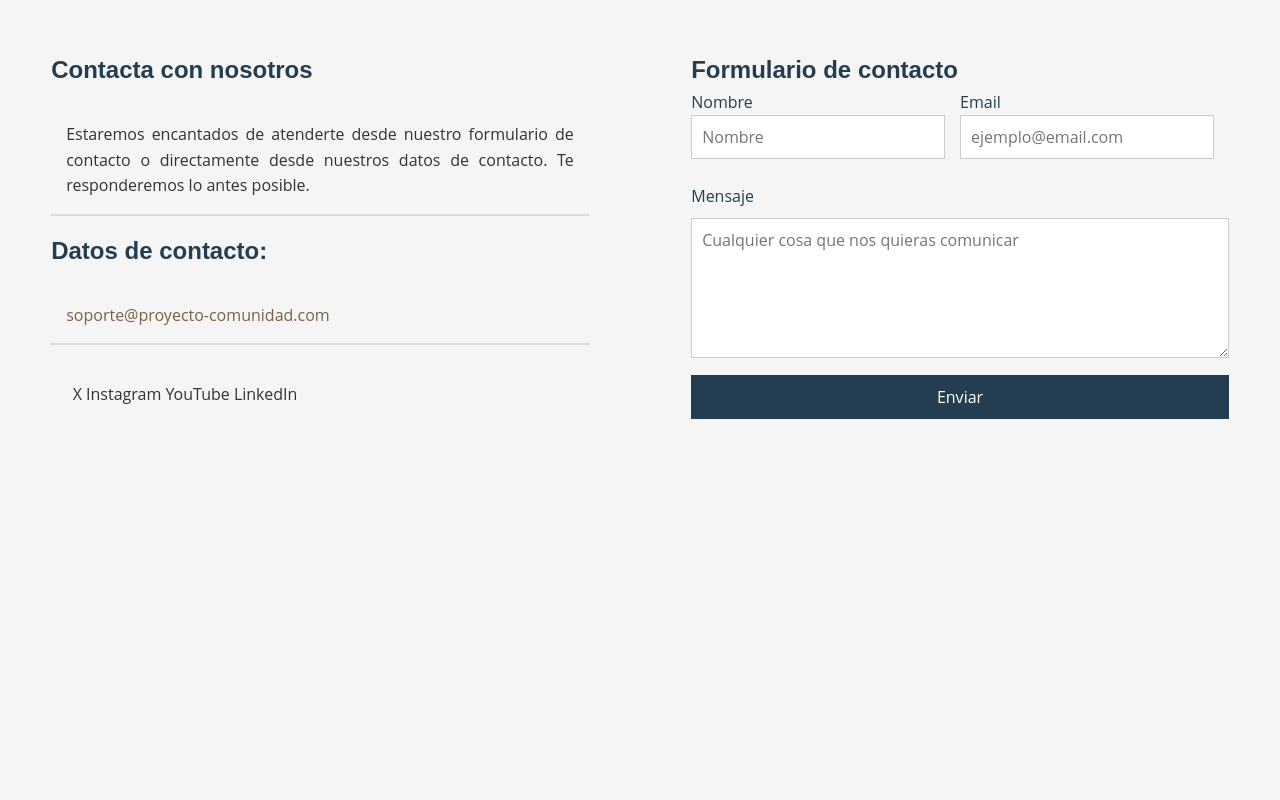
After one commit to MarcoJG/Proyecto-Comunidad, a PHP site: page /Contacto.html in a window 1280 px wide. The commit adds this page. Run offline with PHP 8.4, Linux system fonts and the light colour scheme.

Commit message:
Subo todos los archivos en los que he trabajado

```diff
--- /dev/null
+++ b/Contacto.html
@@ -0,0 +1,49 @@
+<!DOCTYPE html>
+<html lang="es">
+<head>
+    <meta charset="UTF-8">
+    <meta name="viewport" content="width=device-width, initial-scale=1.0">
+    <title>Contacto</title>
+    <link rel="stylesheet" href="generico.css" />
+</head>
+<body>
+
+    <div class="container">
+        <div class="contact-info">
+            <h2>Contacta con nosotros</h2>
+            <p>Estaremos encantados de atenderte desde nuestro formulario de contacto o directamente desde nuestros datos de contacto. Te responderemos lo antes posible.</p>
+
+            <h2>Datos de contacto:</h2>
+            <p class="correo-contacto">soporte@proyecto-comunidad.com</p>
+            <div class="social-icons">
+                <a href="#">X</a>
+                <a href="#">Instagram</a>
+                <a href="#">YouTube</a>
+                <a href="#">LinkedIn</a>
+            </div>
+        </div>
+
+        <div class="contact-form">
+            <h2>Formulario de contacto</h2>
+            <form id="formularioContacto" action="enviar_correoSMTP.php" method="POST">
+            <div class="form-group">
+                <div class="form-field">
+                    <label for="name">Nombre</label>
+                    <input type="text" id="name" name="name" placeholder="Nombre">
+                </div>
+                <div class="form-field">
+                    <label for="email">Email</label>
+                    <input type="email" id="email" name="email" placeholder="ejemplo@email.com">
+                </div>
+            </div>
+            <div>
+                <label class="mensaje-label"for="message">Mensaje</label>
+                <textarea id="message" class="textarea-grande" name="message" placeholder="Cualquier cosa que nos quieras comunicar"></textarea>
+            </div>
+            <button class="boton_secundario" type="submit">Enviar</button>
+            </form>
+        </div>
+    </div>
+
+</body>
+</html>
--- a/generico.css
+++ b/generico.css
@@ -31,13 +31,13 @@ html, body {
 body {
   line-height: 1.6; /* Mejor legibilidad */
   color: #333; /* Color oscuro para texto */
-  background-color:var(--blanco) /* Color de fondo claro */
+  background-color:var(--blanco); /* Color de fondo claro */
 }
 
 h1, h2, h3, h4, h5, h6 {
   font-family: 'Playfair Display', sans-serif; /* Fuente para encabezados */
   font-weight: 700;
-  color:var(--azul)
+  color:var(--azul);
 }
 
 p {
@@ -56,7 +56,7 @@ a {
 
 a:hover,
 a:focus {
-  color: var(--azul) /* Color de enlace al pasar el mouse */
+  color: var(--dorado); /* Color de enlace al pasar el mouse */
 }
 
 /* Estilos para botones */
@@ -106,13 +106,47 @@ button:disabled {
 -------------------------------------------*/
 
 .container {
-  width: 100%;
-  height: 100%;
-  margin: 0 auto;
-  padding: 0 15px;
+  display: flex;
+  justify-content: space-between;
+}
+.contact-form {
+  width: 55%;
+  background-color: var(--blanco);
+  margin:4%;
+  justify-content: space-between;
+  gap:10%;
 }
 
+.contact-info {
+  width: 55%;
+  display: flex;
+  flex-direction: column;
+  text-align: justify;
+  gap: 10px; /* Espaciado entre secciones */
+  margin: 4%;
+  background-color: var(--blanco);
+  justify-content: space-between;
 
+}
+.mensaje-label {
+  display: block; /* Asegura que la etiqueta esté en una nueva línea */
+  margin-bottom: 0.5rem;
+}
+.contact-info > p {
+  padding: 15px;
+  background: var(--blanco);
+  box-shadow: 0px 2px 0px rgba(0, 0, 0, 0.1); /* Sombra en la parte inferior */
+}
+
+.social-icons {
+  display: inline-block;
+  gap: 10px; /* Espaciado entre iconos */
+  padding: 4%;
+}
+
+.correo-contacto {
+  color: var(--dorado);
+}
 /* -----------------------------------------
    Estilos de imágenes
 -------------------------------------------*/
@@ -122,6 +156,10 @@ button:disabled {
     height: 150px;
 }
 
+/*.social-icons{
+  width: 15px;
+  height: 15px;
+}*/
 /* -----------------------------------------
    Formularios
 -------------------------------------------*/
@@ -140,6 +178,12 @@ input:focus, select:focus, textarea:focus {
   outline: none;
 }
 
+.textarea-grande {
+  width: 100%; /* O ajusta el tamaño específico */
+  height: 140px; /* Ajusta la altura */
+  font-size: 16px;
+  padding: 10px;
+}
 /* -----------------------------------------
    Estilos de listas
 -------------------------------------------*/
@@ -218,3 +262,28 @@ section:nth-child(even) {
 button:hover {
   transform: scale(1.05);
 }
+.contact-form {
+  display: flex;
+  flex-direction: column;
+}
+
+/* -----------------------------------------
+   Etiquetas
+-------------------------------------------*/
+label {
+  color : var(--azul);
+}
+
+.form-group {
+  display: flex;
+  margin-bottom: 15px;
+}
+
+.form-field {
+  margin-right: 15px;
+  flex: 1; /* Esto asegura que los campos ocupen el mismo espacio */
+}
+
+textarea {
+  width: 100%; /* Asegura que el textarea ocupe todo el ancho */
+}
```
Also changed, not shown: enviar_correo.php (added, +39 -0 lines), 3 other files.
